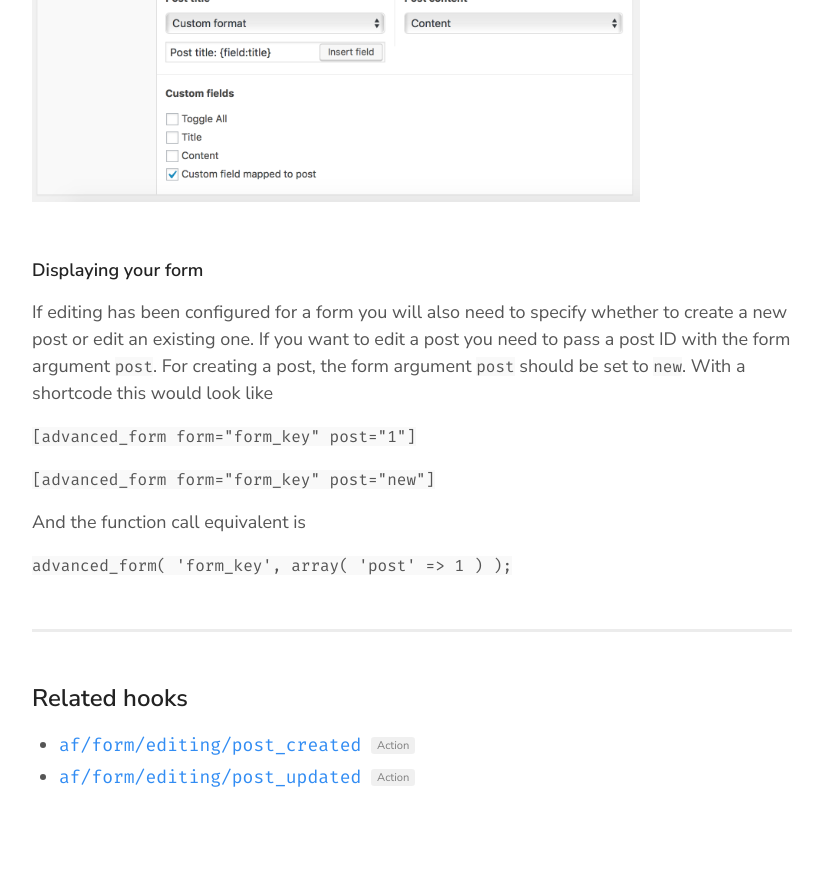
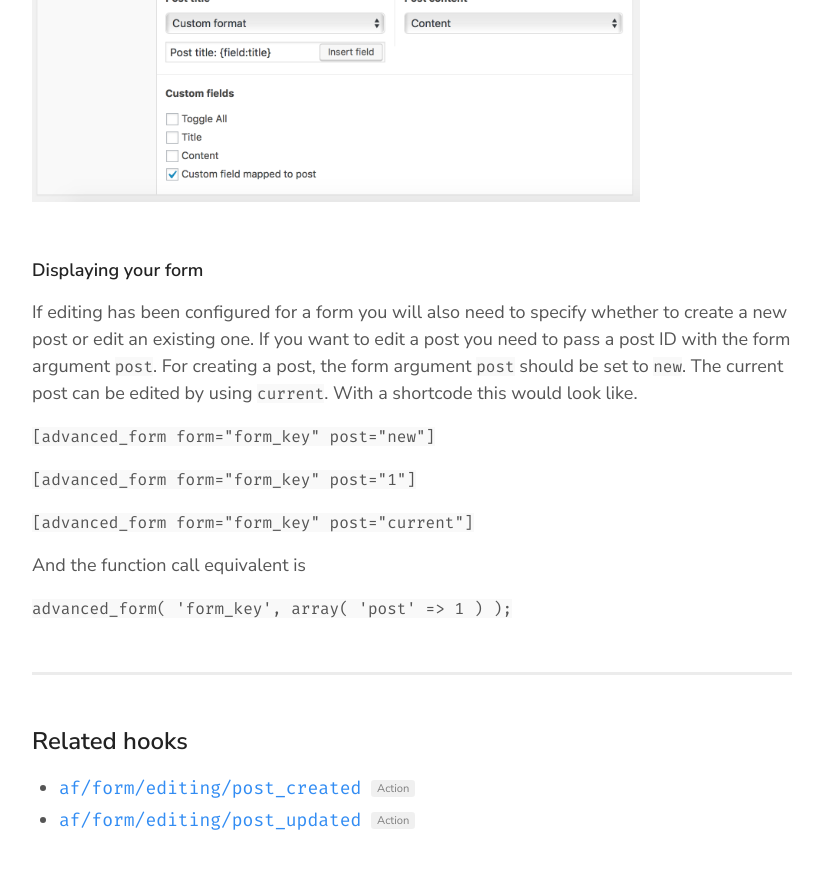
Before and after one commit to advancedforms/advancedforms.github.io, a Jekyll site: the page built from _posts/2018-06-21-creating-and-editing-posts.markdown, in a window 1280 px wide and 900 px high, scrolled down 984 px. Shown: the top 869 px of the window, without its empty margins (28-851 px from the left). Built offline with Jekyll 4.4.1, drawn with Linux system fonts in a browser that asks for light colours; comment, search, counter and statistics services are not loaded.

Commit message:
Documented ”current” argument for posts and users

```diff
--- a/_posts/2018-06-21-creating-and-editing-posts.markdown
+++ b/_posts/2018-06-21-creating-and-editing-posts.markdown
@@ -1,9 +1,9 @@
 ---
 layout: post
-title:  "Creating and editing posts"
-date:   2018-06-21 00:00:00 +0100
+title: "Creating and editing posts"
+date: 2018-06-21 00:00:00 +0100
 categories: pro editing
-actions: ["af/form/editing/post_created","af/form/editing/post_updated"]
+actions: ["af/form/editing/post_created", "af/form/editing/post_updated"]
 ---
 
 A common use case for front-end forms is allowing users to create and edit posts. Maybe you want to let users submit post drafts which administrators can review and publish. Or have a post type for support issues which customers can submit and edit. Advanced Forms Pro makes it dead-simple to make forms which create and edit posts.
@@ -20,11 +20,13 @@ There is also a setting for "Custom fields" which allows you to map fields from
 
 ## Displaying your form
 
-If editing has been configured for a form you will also need to specify whether to create a new post or edit an existing one. If you  want to edit a post you need to pass a post ID with the form argument `post`. For creating a post, the form argument `post` should be set to `new`. With a shortcode this would look like
+If editing has been configured for a form you will also need to specify whether to create a new post or edit an existing one. If you want to edit a post you need to pass a post ID with the form argument `post`. For creating a post, the form argument `post` should be set to `new`. The current post can be edited by using `current`. With a shortcode this would look like.
+
+`[advanced_form form="form_key" post="new"]`
 
 `[advanced_form form="form_key" post="1"]`
 
-`[advanced_form form="form_key" post="new"]`
+`[advanced_form form="form_key" post="current"]`
 
 And the function call equivalent is
 
```
Also changed, not shown: _posts/2018-06-21-creating-and-editing-users.markdown (+7 -5 lines).
